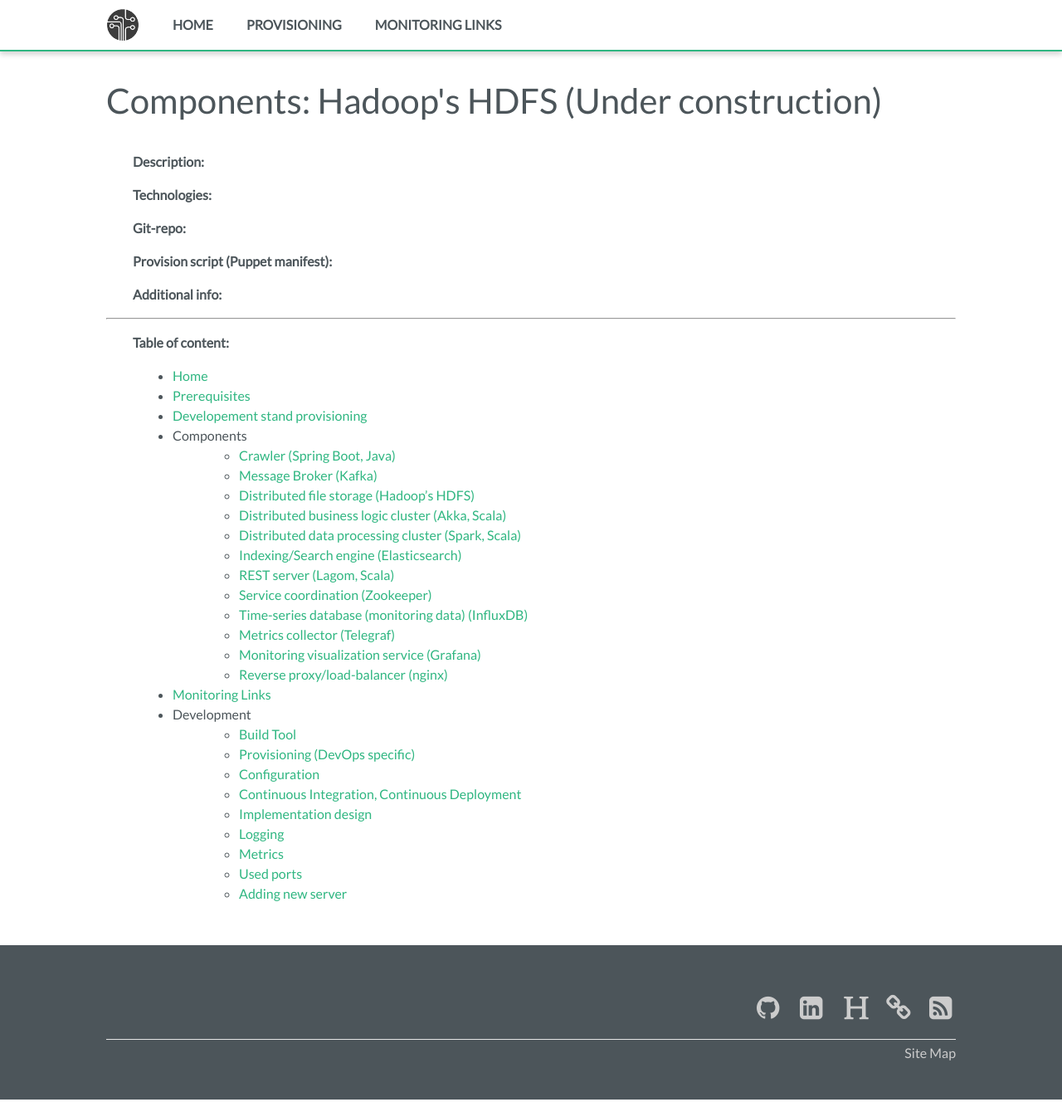
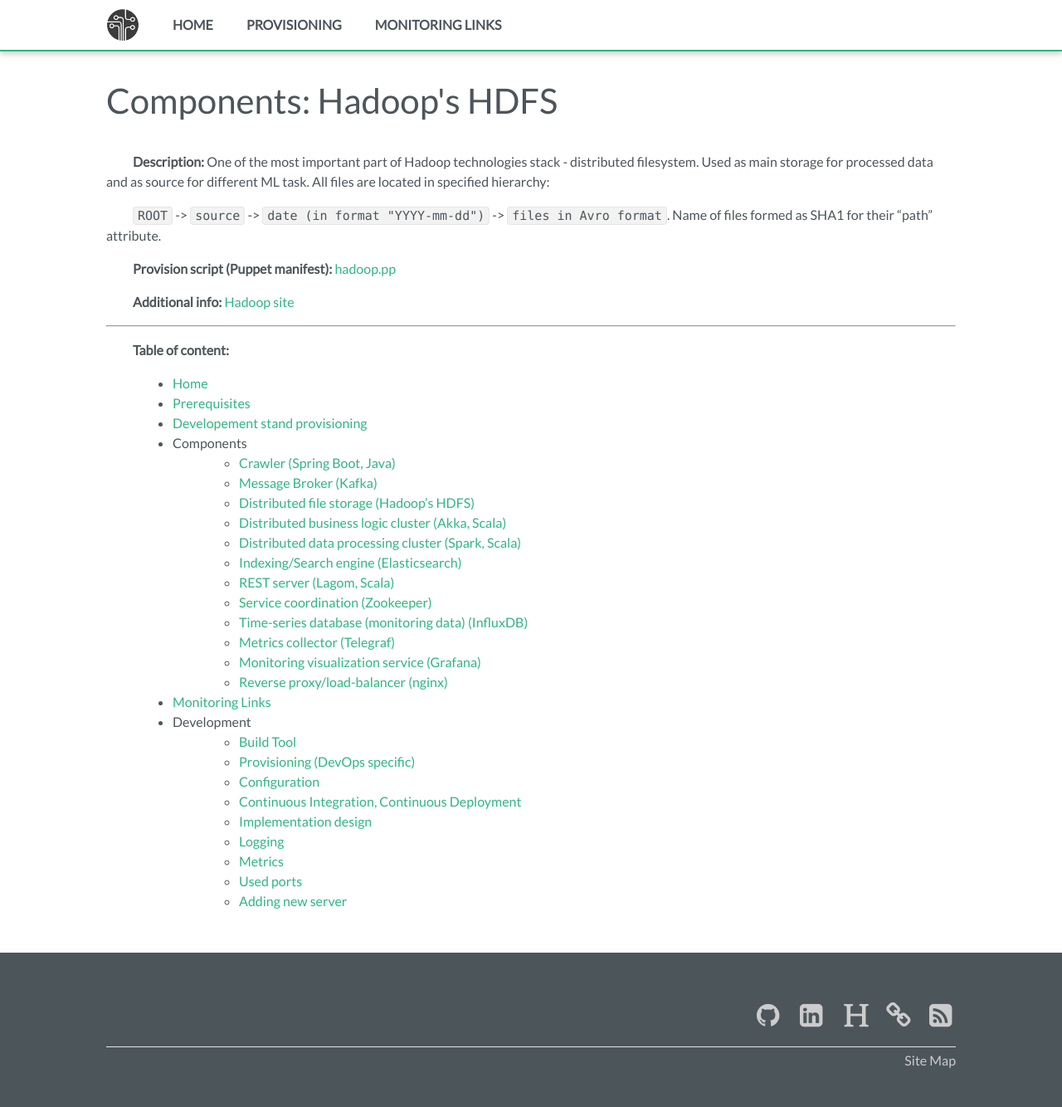
Before and after one commit to fedor-malyshkin/story_line2_build, a Jekyll site: the page built from docs/components/hadoop-hdfs.md, in a window 1280 px wide and 1334 px high. Shown: the whole window at 83% size. Built offline with Jekyll 4.4.1, drawn with Linux system fonts in a browser that asks for light colours.

Commit message:
Add info about akka, hadoop

```diff
--- a/docs/components/hadoop-hdfs.md
+++ b/docs/components/hadoop-hdfs.md
@@ -1,18 +1,16 @@
 ---
-title: "Components: Hadoop's HDFS (Under construction)"
+title: "Components: Hadoop's HDFS"
 layout: post
 permalink: components/hadoop_hdfs
 ---
-**Description:**
+**Description:** One of the most important part of Hadoop technologies stack - distributed filesystem. Used as main storage for processed data and as source for different ML task.
+All files are located in specified hierarchy:
 
-**Technologies:**
+`ROOT` -> `source` -> `date (in format "YYYY-mm-dd")` -> `files in Avro format`. Name of files formed as SHA1 for their "path" attribute.
 
-**Git-repo:**
+**Provision script (Puppet manifest):** [hadoop.pp](https://github.com/fedor-malyshkin/story_line2_deployment/blob/master/modules/storyline_infra/manifests/hadoop.pp)
 
-**Provision script (Puppet manifest):**
-
-**Additional info:**
-
+**Additional info:** [Hadoop site](http://hadoop.apache.org/)
 
 ---
 {% include toc.md %}
```
Also changed, not shown: docs/components/akka.md (+5 -5 lines), docs/components/crawler.md (+1 -1 lines).
